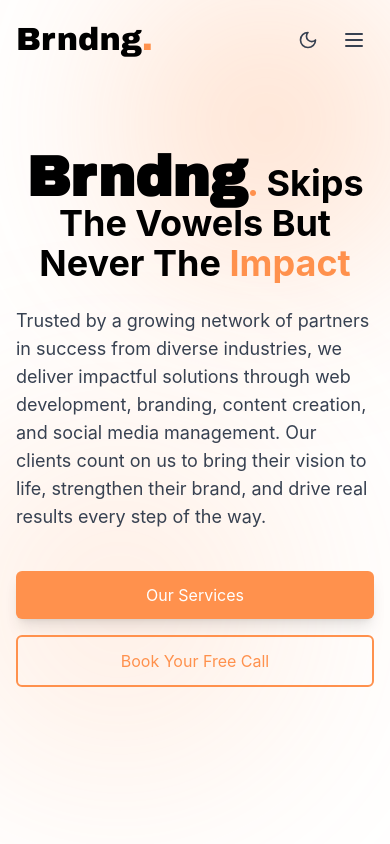
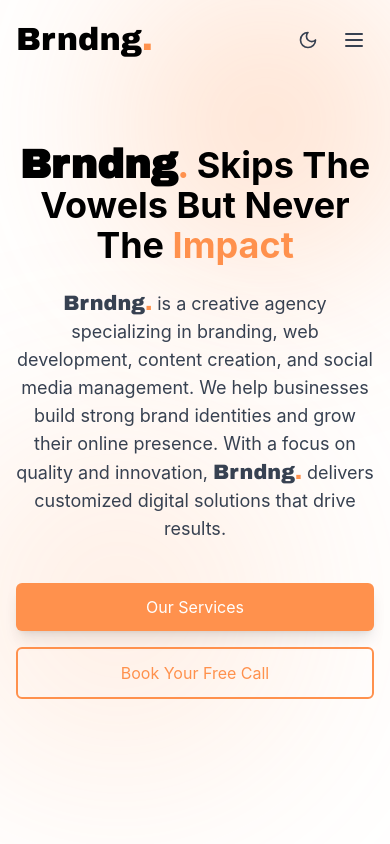
Before and after one commit to hasanborshalli/new-brndng, a React (Vite) app: page / in a window 390 px wide. Shown: the top 844 px of the page. Built offline with nearby package versions, Linux system fonts and the light colour scheme; a web font is replaced by a local one.

Commit message:
enhancing SEO

```diff
--- a/index.html
+++ b/index.html
@@ -2,7 +2,7 @@
 <html lang="en">
     <head>
         <meta charset="UTF-8" />
-        <link rel="icon" href="/logo.png" />
+        <link rel="icon" href="/logo.png" alt="Brndng branding agency logo" />
         <meta name="viewport" content="width=device-width, initial-scale=1.0" />
         <link rel="preconnect" href="https://fonts.googleapis.com" />
         <link rel="preconnect" href="https://fonts.gstatic.com" crossorigin />
@@ -10,10 +10,58 @@
             href="https://fonts.googleapis.com/css2?family=Archivo+Black&family=B612:ital,wght@0,400;0,700;1,400;1,700&family=Cairo:wght@200..1000&family=Montserrat:ital,wght@0,100..900;1,100..900&family=Orbitron:wght@400..900&family=Poppins:ital,wght@0,100;0,200;0,300;0,400;0,500;0,600;0,700;0,800;0,900;1,100;1,200;1,300;1,400;1,500;1,600;1,700;1,800;1,900&display=swap"
             rel="stylesheet"
         />
-        <title>Brndng.</title>
+        <title>
+            Brndng - Branding and Web Design Agency in Beirut | Brndnglb
+        </title>
+        <!-- SEO -->
+        <meta name="robots" content="index, follow" />
+        <meta
+            name="keywords"
+            content="web design, branding, UI/UX, Lebanon, brndng, brndnglb, brndng_lb, brandinglb,"
+        />
+        <meta name="author" content="Brndng." />
+        <meta name="copyright" content="Copyright © 2024 Brndng." />
+        <meta name="theme-color" content="#ff914d" />
+        <meta
+            name="description"
+            content="Brndng. - Your trusted partner in branding, web development, UI/UX design, and graphic design. We help businesses create captivating digital experiences. Located in Beirut, Lebanon. Brndnglb website."
+        />
+
+        <meta property="og:title" content="Brndng." />
+        <meta
+            property="og:description"
+            content="Brndng. - Your trusted partner in branding, web development, UI/UX design, and graphic design. We help businesses create captivating, user-friendly, and high-performing digital experiences. Located in Beirut, Lebanon."
+        />
+        <meta property="og:image" content="https://www.brndnglb.com/logo.png" />
+        <meta property="og:url" content="https://www.brndnglb.com" />
+        <meta property="og:type" content="website" />
     </head>
     <body>
         <div id="root"></div>
         <script type="module" src="/src/index.tsx"></script>
+        <script type="application/ld+json">
+            {
+                "@context": "https://schema.org",
+                "@type": "Organization",
+                "name": "Brndng.",
+                "url": "https://www.brndnglb.com",
+                "logo": "https://www.brndnglb.com/logo.png",
+                "sameAs": [
+                    "https://www.facebook.com/profile.php?id=61554057309500",
+                    "https://www.instagram.com/brndng_lb/"
+                ],
+                "contactPoint": {
+                    "@type": "ContactPoint",
+                    "telephone": "+96176679623",
+                    "contactType": "Customer Service"
+                },
+                "address": {
+                    "@type": "PostalAddress",
+                    "streetAddress": "Street Address, Beirut",
+                    "addressLocality": "Beirut",
+                    "addressCountry": "Lebanon"
+                }
+            }
+        </script>
     </body>
 </html>
--- a/src/components/AboutUs.tsx
+++ b/src/components/AboutUs.tsx
@@ -109,7 +109,7 @@ export const AboutUs = () => {
                         <div className="relative">
                             <div className="absolute -inset-4 bg-primary rounded-lg opacity-10"></div>
                             <img
-                                src="https://images.unsplash.com/photo-1552664730-d307ca884978?ixlib=rb-4.0.3&ixid=M3wxMjA3fDB8MHxwaG90by1wYWdlfHx8fGVufDB8fHx8fA%3D%3D&auto=format&fit=crop&w=800&q=80"
+                                src="/about.jpeg"
                                 alt="Team working together"
                                 className="rounded-lg shadow-xl relative z-10 w-full"
                             />
--- a/src/components/Hero.tsx
+++ b/src/components/Hero.tsx
@@ -1,4 +1,4 @@
-import React, { useEffect, useRef } from "react";
+import { useEffect, useRef } from "react";
 import "./styles.css";
 export const Hero = () => {
     const textRef = useRef<HTMLDivElement>(null);
@@ -43,20 +43,29 @@ export const Hero = () => {
                     className="max-w-3xl mx-auto text-center opacity-0 translate-y-10 transition-all duration-1000 ease-out"
                 >
                     <h1 className="text-4xl md:text-6xl font-bold mb-6 text-secondary dark:text-white">
-                        <span className="custom-font text-[3.5rem]">
+                        <span className="custom-font text-[2.5rem] sm:text-[2.5rem] md:text-[3.5rem] lg:text-[3.5rem]">
                             Brndng
                         </span>
                         <span className="text-primary">. </span>Skips The Vowels
                         But Never The{" "}
                         <span className="text-primary">Impact</span>
                     </h1>
-                    <p className="text-lg md:text-xl text-gray-700 dark:text-gray-300 mb-10 text-start">
-                        Trusted by a growing network of partners in success from
-                        diverse industries, we deliver impactful solutions
-                        through web development, branding, content creation, and
-                        social media management. Our clients count on us to
-                        bring their vision to life, strengthen their brand, and
-                        drive real results every step of the way.
+                    <p className="text-lg md:text-xl text-gray-700 dark:text-gray-300 mb-10 text-center">
+                        <span className="  custom-font text-[1.3rem]">
+                            Brndng
+                            <span className="text-primary">.</span>
+                        </span>{" "}
+                        is a creative agency specializing in branding, web
+                        development, content creation, and social media
+                        management. We help businesses build strong brand
+                        identities and grow their online presence. With a focus
+                        on quality and innovation,{" "}
+                        <span className="  custom-font text-[1.3rem]">
+                            Brndng
+                            <span className="text-primary">.</span>
+                        </span>{" "}
+                        delivers customized digital solutions that drive
+                        results.
                     </p>
                     <div className="flex flex-col sm:flex-row justify-center gap-4">
                         <a
@@ -66,7 +75,8 @@ export const Hero = () => {
                             Our Services
                         </a>
                         <a
-                            href="#contact"
+                            target="_blank"
+                            href="https://wa.me/96176679623"
                             className="px-8 py-3 bg-transparent border-2 border-primary text-primary dark:text-primary rounded-md hover:bg-primary hover:bg-opacity-10 transition-all"
                         >
                             Book Your Free Call
--- a/src/components/Partners.tsx
+++ b/src/components/Partners.tsx
@@ -79,9 +79,12 @@ export const Partners = () => {
                     </h2>
                     <div className="w-20 h-1 bg-primary mx-auto mb-6"></div>
                     <p className="text-center text-gray-700 dark:text-gray-300 max-w-2xl mx-auto mb-16">
-                        We've had the privilege of working with amazing clients
-                        across various industries. Click on their logos to visit
-                        their websites.
+                        Trusted by a growing network of partners in success from
+                        diverse industries, we deliver impactful solutions
+                        through web development, branding, content creation, and
+                        social media management. Our clients count on us to
+                        bring their vision to life, strengthen their brand, and
+                        drive real results every step of the way.
                     </p>
                     <div className="grid grid-cols-2 sm:grid-cols-3 lg:grid-cols-6 gap-8">
                         {partners.map((partner, index) => (
--- a/src/components/Services.tsx
+++ b/src/components/Services.tsx
@@ -95,7 +95,8 @@ export const Services = () => {
                     </div>
                     <div className="mt-16 text-center">
                         <a
-                            href="#contact"
+                            target="_blank"
+                            href="https://wa.me/96176679623"
                             className="px-8 py-3 bg-primary text-white rounded-md hover:bg-opacity-90 transition-all shadow-lg hover:shadow-xl inline-block"
                         >
                             Get Started
--- a/src/components/Trainings.tsx
+++ b/src/components/Trainings.tsx
@@ -63,14 +63,14 @@ export const Trainings = () => {
                     <div className="w-20 h-1 bg-primary mx-auto mb-6"></div>
                     <p className="text-start text-gray-700 dark:text-gray-300 max-w-2xl mx-auto mb-16">
                         Learn with Us & Grow –{" "}
-                        <span className="custom-font text-secondary text-[1.3rem]">
+                        <span className="custom-font  text-[1.3rem]">
                             Brndng
                             <span className="text-primary">.</span>
                         </span>
                         <br />
                         <br />
                         At{"  "}
-                        <span className="custom-font text-secondary text-[1.3rem]">
+                        <span className="custom-font  text-[1.3rem]">
                             Brndng
                             <span className="text-primary">.</span>
                         </span>
```
Also changed, not shown: public/about.jpeg (added), robots.txt (added), 1 other file (tests, documents, lock files or other folders).
